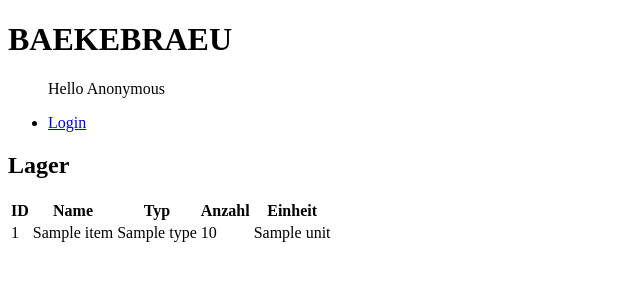
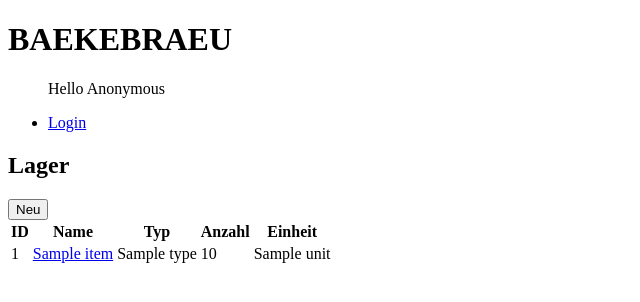
Before and after one commit to honigwald/rathsnetz, a Django app: template brewery/templates/brewery/storage.html in a window 1280 px wide. Shown: the top 302 px of the page, without its empty margins (0-640 px from the left). Run offline with Django 3.2, Linux system fonts and the light colour scheme; the template is opened without the code that fills it: most values are stand-ins (such as "Sample title", 1, 10 or a date in 2020).

Commit message:
Implementing storage management

```diff
--- a/brewery/templates/brewery/storage.html
+++ b/brewery/templates/brewery/storage.html
@@ -1,6 +1,11 @@
 {% extends 'brewery/base.html' %}
 {% block content %}
 <h2>Lager</h2>
+
+<form>
+    <input type="button" onclick="window.location.href = '{% url 'web:storage_add' %}';" value="Neu"/>
+</form>
+
 
 <table>
     <thead>
@@ -12,7 +17,7 @@
         {% for item in storage %}
         <tr>
             <td>{{ item.id }}</td>
-            <td>{{ item.name }}</td>
+            <td><a href="{% url 'web:storage_edit' item.id %}">{{ item.name }}</a></td>
             <td>{{ item.type }}</td>
             <td>{{ item.amount }}</td>
             <td>{{ item.unit }}</td>
```
